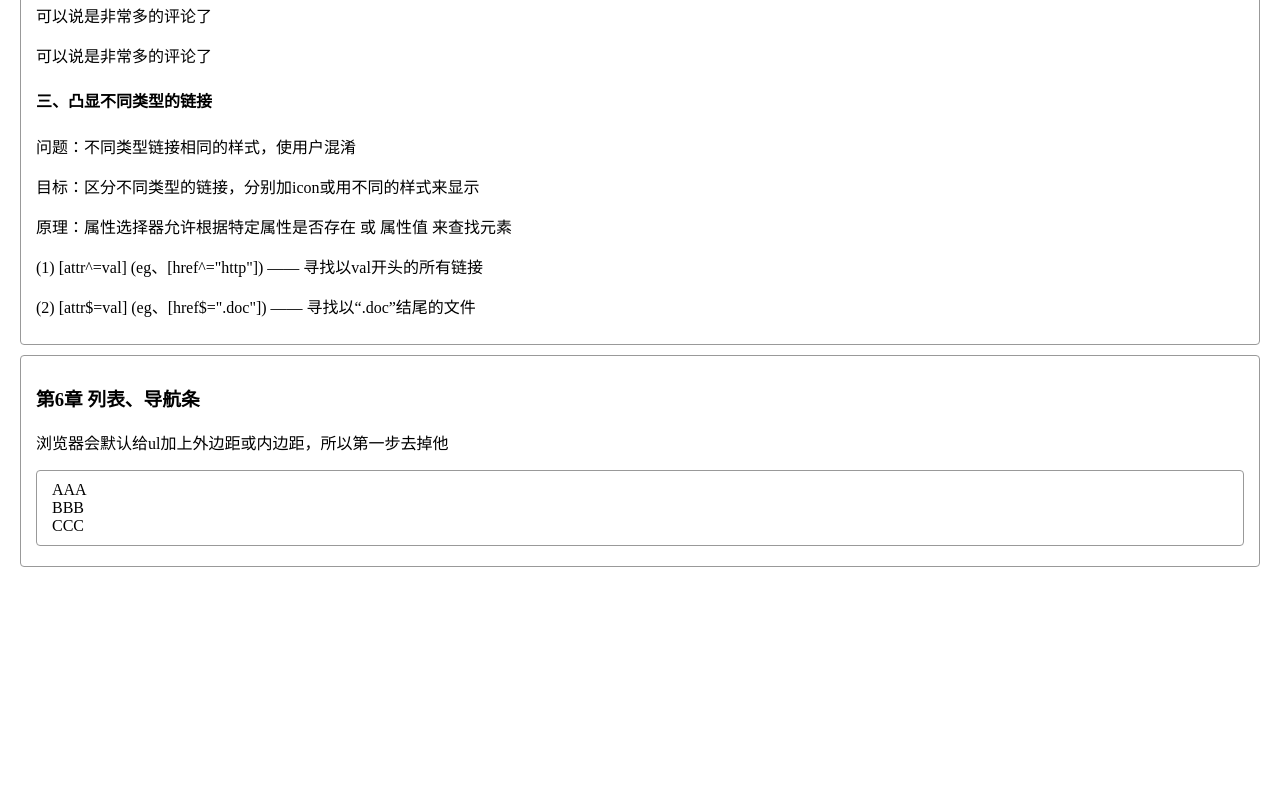
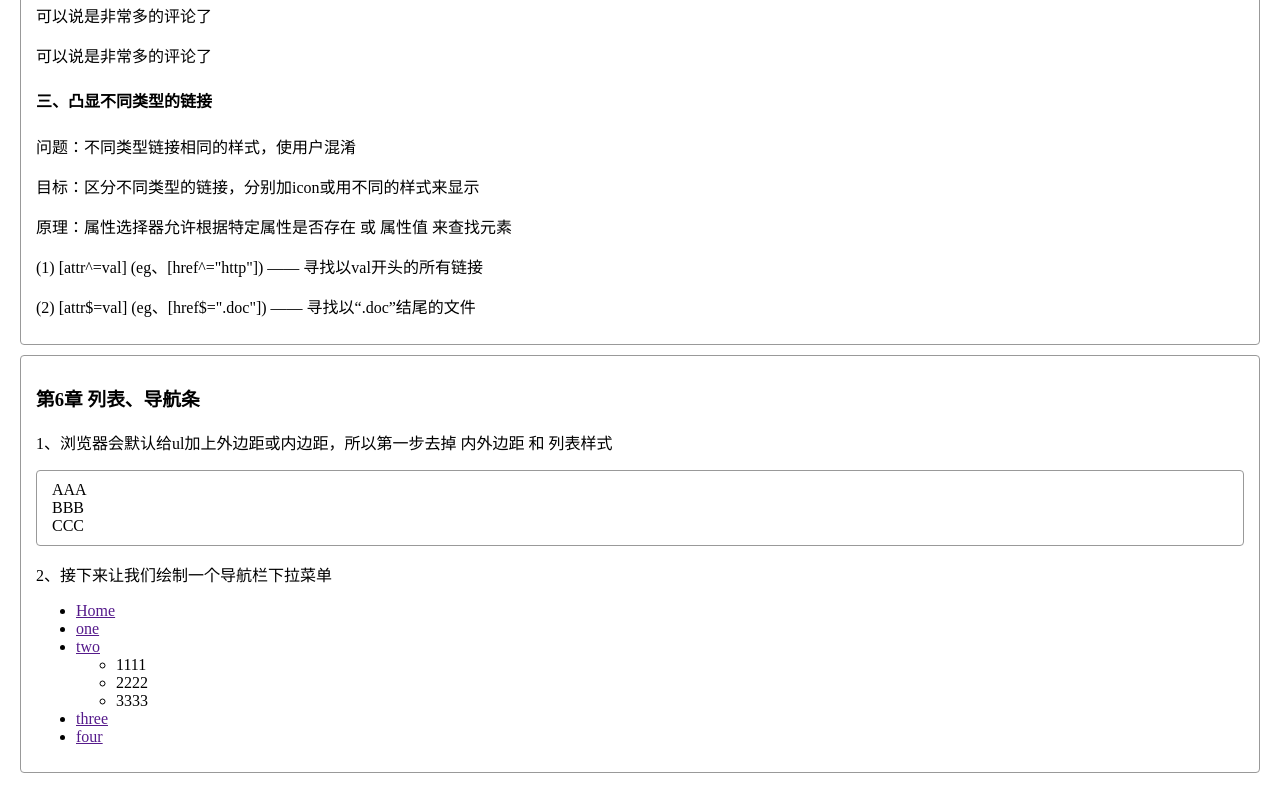
Before and after one commit to iabey/css-research, a plain HTML site: page 读书笔记—精通css/css_secret.html in a window 1280 px wide. Shown: the part 2275-3078 px from the top of the page. Before the commit the page ends 2872 px from the top, so only its background shows below. Drawn offline with Linux system fonts and the light colour scheme.

Commit message:
眼睛有点痛，身体是革命的本钱，see you tomorrow

```diff
--- a/读书笔记—精通css/css_secret.html
+++ b/读书笔记—精通css/css_secret.html
@@ -93,7 +93,7 @@
         <div class="chapter_box">
             <div class="chapter">
                 <h3>第6章 列表、导航条</h3>
-                <p>浏览器会默认给ul加上外边距或内边距，所以第一步去掉他</p>
+                <p>1、浏览器会默认给ul加上外边距或内边距，所以第一步去掉 内外边距 和 列表样式</p>
                 <div class="chapter_box">
                     <ul class="six-ul-style">
                         <li>AAA</li>
@@ -101,6 +101,21 @@
                         <li>CCC</li>
                     </ul>
                 </div>
+                <p>2、接下来让我们绘制一个导航栏下拉菜单</p>
+                <ul class="suckerfish">
+                    <li><a href="">Home</a></li>
+                    <li><a href="">one</a></li>
+                    <li>
+                        <a href="">two</a>
+                        <ul>
+                            <li>1111</li>
+                            <li>2222</li>
+                            <li>3333</li>
+                        </ul>
+                    </li>
+                    <li><a href="">three</a></li>
+                    <li><a href="">four</a></li>
+                </ul>
             </div>
         </div>
 
```
